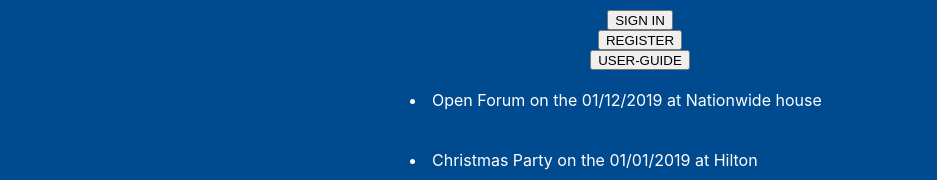
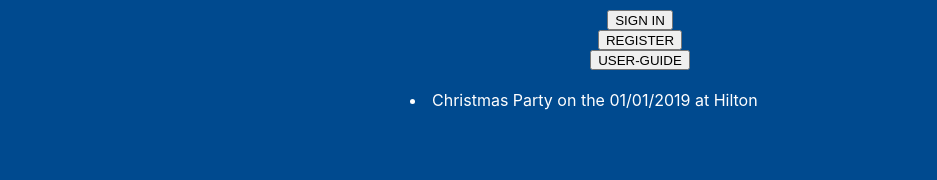
Before and after one commit to paramount197/TestDeploy, a React (Create React App) app: page / in a window 1280 px wide. Shown: the part 300-480 px from the top of the page, without its empty margins (0-937 px from the left). Built offline with nearby package versions, Linux system fonts and the light colour scheme.

Commit message:
data import from json into app & reg.js

```diff
--- a/src/App.js
+++ b/src/App.js
@@ -6,31 +6,8 @@ import Events from "./block/Events";
 import Button from "./block/Button";
 import { NavLink } from "react-router-dom";
 
-let tdpEventsList = [
-  {
-    name: "Open Forum",
-    date: "01/12/2019",
-    location: "Nationwide house",
-    programme: ["Accelerator", "IP"],
-    cohort: ["September 2018"]
-  },
-  {
-    name: "Christmas Party",
-    date: "01/01/2019",
-    location: "Hilton",
-    programme: ["Accelerator", "IP"],
-    cohort: ["September 2018", "May 2019", "September 2019", "May 2020"]
-  },
-  {
-    name: "Wellbeing",
-    date: "01/12/2020",
-    location: "Wake house",
-    programme: ["Accelerator", "IP"],
-    cohort: ["September 2019"]
-  }
-];
-
-var cohortToggle = "September 2018";
+const tdpData = require("./data/data.json");
+//imports all data from a json file rather than
 
 function App() {
   return (
@@ -45,7 +22,10 @@ function App() {
         <Button name="USER-GUIDE" />
       </div>
       <div className="eventList">
-        <Events eventsDetail={tdpEventsList} cohortIntake={cohortToggle} />
+        <Events
+          eventsDetail={tdpData.tdpEventsList}
+          cohortIntake={tdpData.cohortToggle}
+        />
         {/* Above passes the tdpEventsList array to the Events component as a single object */}
       </div>
     </>
--- /dev/null
+++ b/src/data/data.json
@@ -0,0 +1,36 @@
+{
+  "tdpEventsList": [
+    {
+      "name": "Open Forum",
+      "date": "01/12/2019",
+      "location": "Nationwide house",
+      "programme": ["Accelerator", "IP"],
+      "cohort": ["September 2018"]
+    },
+    {
+      "name": "Christmas Party",
+      "date": "01/01/2019",
+      "location": "Hilton",
+      "programme": ["Accelerator", "IP"],
+      "cohort": ["September 2018", "May 2019", "September 2019", "May 2020"]
+    },
+    {
+      "name": "Wellbeing",
+      "date": "01/12/2020",
+      "location": "Wakefield house",
+      "programme": ["Accelerator", "IP"],
+      "cohort": ["September 2019"]
+    }
+  ],
+  "tdpDetails": {
+    "intake": [
+      "September 2018",
+      "May 2019",
+      "September 2019",
+      "May 2020",
+      "September 2020"
+    ],
+    "programme": ["Accelerator", "IP", "Degree Apprenticeship"]
+  },
+  "cohortToggle": "May 2019"
+}
--- a/src/pages/Registration.js
+++ b/src/pages/Registration.js
@@ -5,15 +5,7 @@ import Dropdown from "../block/Dropdown";
 import Input from "../block/Input";
 import "../styling/registration.css";
 
-const intake = [
-  "September 2018",
-  "May 2019",
-  "September 2019",
-  "May 2020",
-  "September 2020"
-];
-
-const programme = ["Accelerator", "IP", "Degree Apprenticeship"];
+const tdpData = require("../data/data.json");
 
 const Registration = () => {
   return (
@@ -38,13 +30,13 @@ const Registration = () => {
         <div className="intake">
           <label>TDP Intake</label>
           <select>
-            <Dropdown intakeProgrammeDetails={intake} />
+            <Dropdown intakeProgrammeDetails={tdpData.tdpDetails.intake} />
           </select>
         </div>
         <div className="programme">
           <label>TDP Programme</label>
           <select>
-            <Dropdown intakeProgrammeDetails={programme} />
+            <Dropdown intakeProgrammeDetails={tdpData.tdpDetails.programme} />
           </select>
         </div>
         <Input type="submit" value="Submit" />
```
